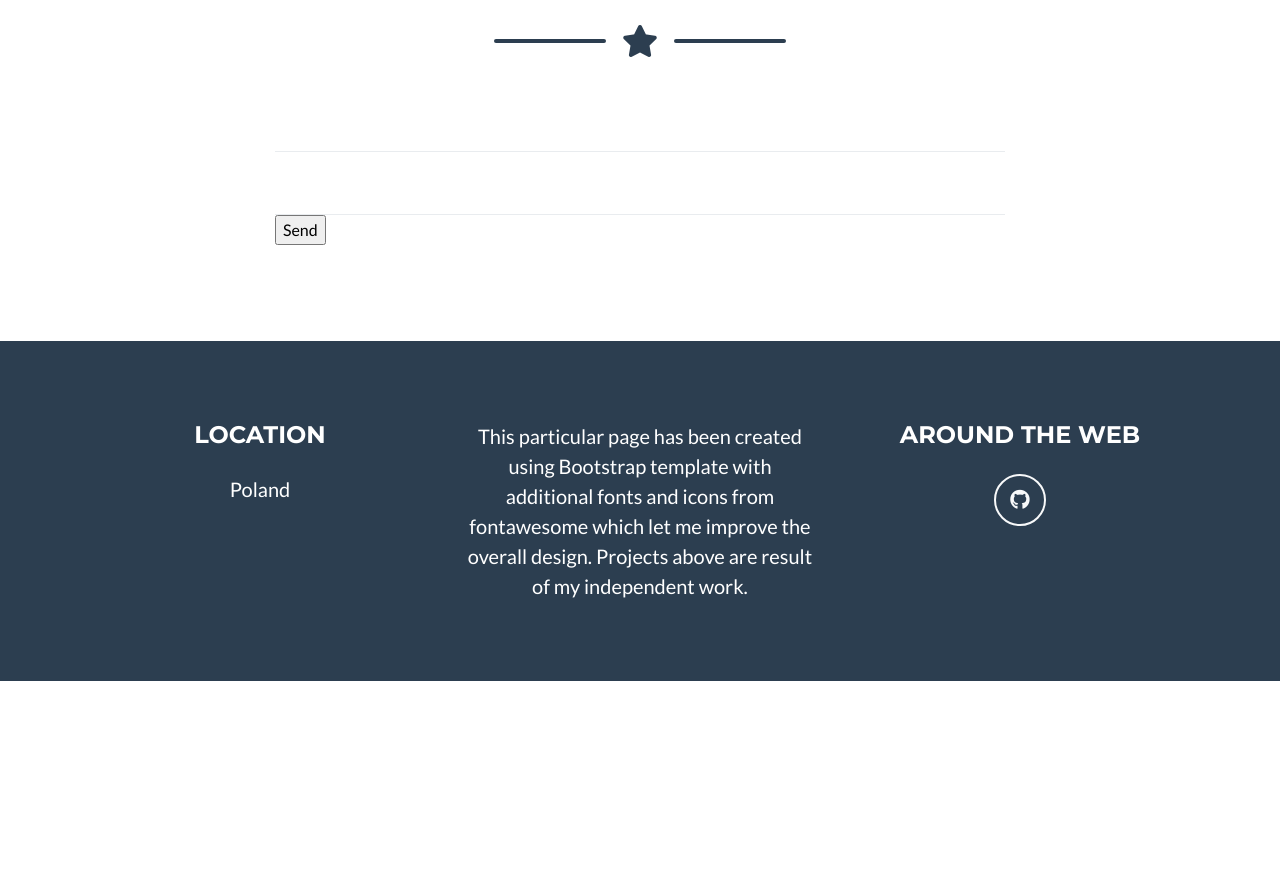
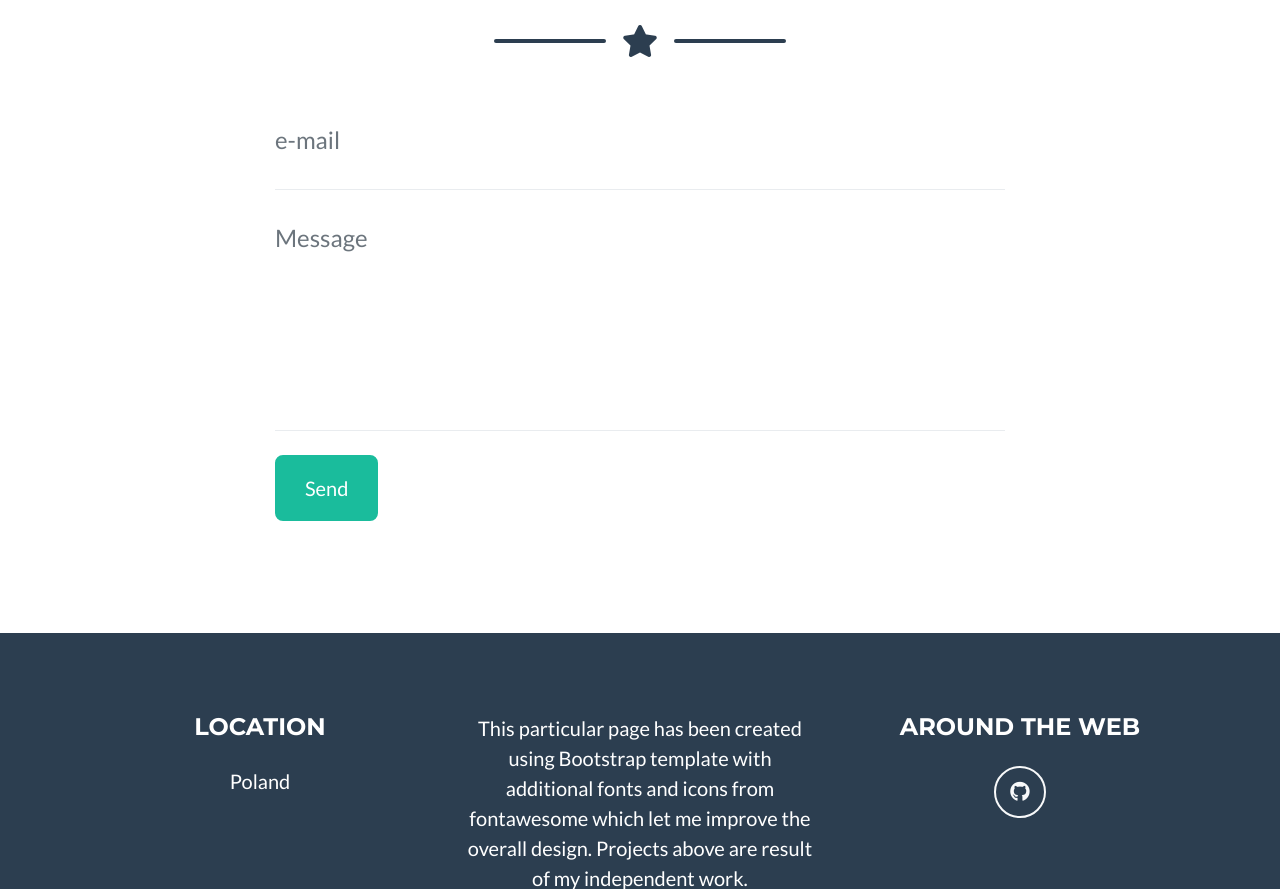
Before and after one commit to dl769/portfoliopage, a website with bundled scripts: page index.html in a window 1280 px wide. Shown: the part 2110-2999 px from the top of the page. Before the commit the page ends 2791 px from the top, so only its background shows below. Built offline with nearby package versions, Linux system fonts and the light colour scheme.

Commit message:
Update index.html

```diff
--- a/index.html
+++ b/index.html
@@ -189,23 +189,29 @@
       <!-- Contact Section Form -->
       <div class="row">
         <div class="col-lg-8 mx-auto">
-          <!--  xoxoxoxox -->
+<!--  xoxoxoxox -->
           <form action="https://formspree.io/puyevesa@alltopmail.com" method="POST">
+
             <div class="control-group">
               <div class="form-group floating-label-form-group controls mb-0 pb-2">
-                <input type="text" name="name">
+                <label>Email Address</label>
+                <input class="form-control" id="email" type="email" name="_replyto" placeholder="e-mail" required="required" data-validation-required-message="Please enter your email address.">
                 <p class="help-block text-danger"></p>
               </div>
             </div>
-
             <div class="control-group">
               <div class="form-group floating-label-form-group controls mb-0 pb-2">
-                <input type="email" name="_replyto">
+                <label>Message</label>
+                <textarea type="text" name="name" class="form-control" id="message" rows="5" placeholder="Message" required="required" data-validation-required-message="Please enter a message."></textarea>
                 <p class="help-block text-danger"></p>
               </div>
             </div>
-  <input type="submit" value="Send">
-</form>
+            <br>
+            <div id="success"></div>
+            <div class="form-group">
+              <button type="submit" class="btn btn-primary btn-xl" id="sendMessageButton">Send</button>
+            </div>
+          </form>
 
         </div>
       </div>
```
